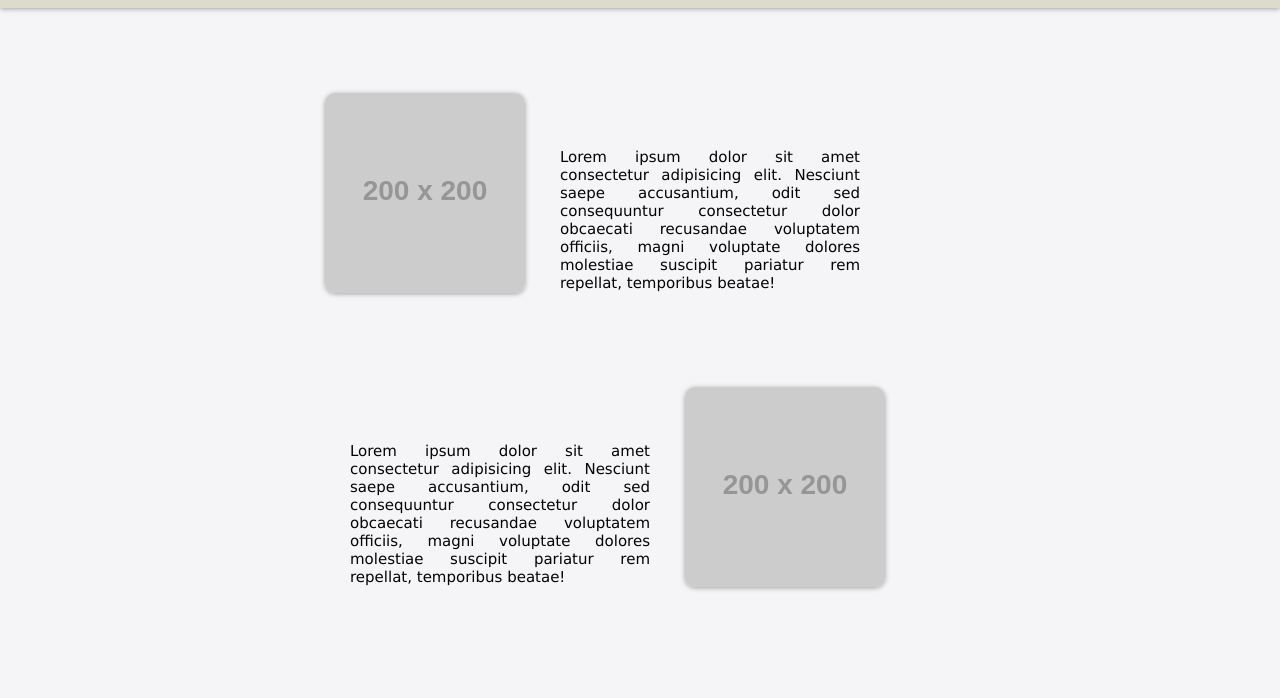
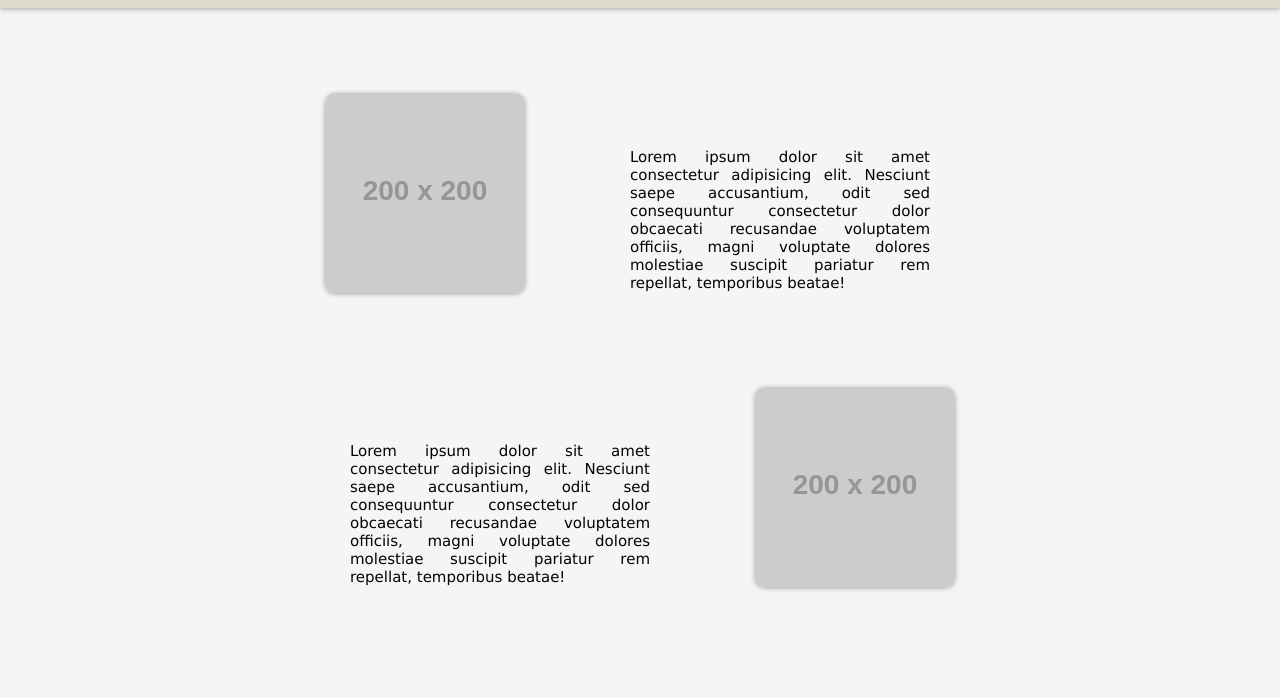
Before and after one commit to MajorJulien/Atelier-html, a plain HTML site: page index.html in a window 1280 px wide. Shown: the part 102-800 px from the top of the page. Drawn offline with Linux system fonts and the light colour scheme; placeholder pictures from the web are drawn by us.

Commit message:
fix display flex in card

```diff
--- a/css/style.css
+++ b/css/style.css
@@ -75,6 +75,7 @@ img {
 
 .card {
   display: flex;
+  justify-content: space-between;
   padding-bottom: 60px;
 }
 
--- a/index.html
+++ b/index.html
@@ -23,7 +23,7 @@
     <main>
       <section>
         <div class="cards">
-          <div class="card">
+          <article class="card">
             <img src="https://placehold.co/200x200" alt="" />
             <p class="text_area">
               Lorem ipsum dolor sit amet consectetur adipisicing elit. Nesciunt saepe
@@ -31,8 +31,8 @@
               recusandae voluptatem officiis, magni voluptate dolores molestiae
               suscipit pariatur rem repellat, temporibus beatae!
             </p>
-          </div>
-          <div class="card">
+          </article>
+          <article class="card">
             <p class="text_area">
               Lorem ipsum dolor sit amet consectetur adipisicing elit. Nesciunt saepe
               accusantium, odit sed consequuntur consectetur dolor obcaecati
@@ -40,7 +40,7 @@
               suscipit pariatur rem repellat, temporibus beatae!
             </p>
             <img src="https://placehold.co/200x200" alt="" />
-          </div>
+          </article>
           <div class="card">
             <p class="text_area_r">
               Football, often hailed as the beautiful game, embodies a symphony of athleticism, strategy, and passion.
```
